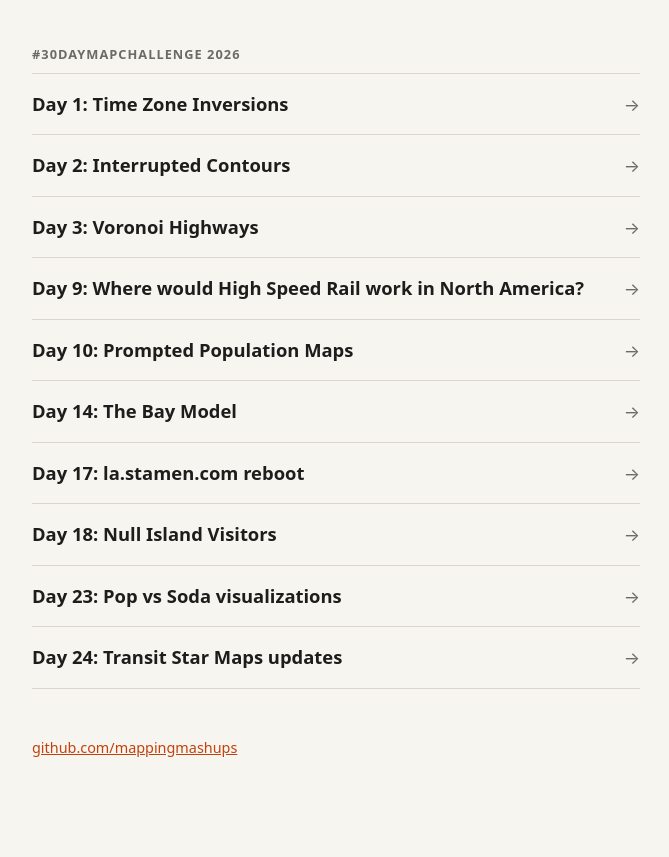
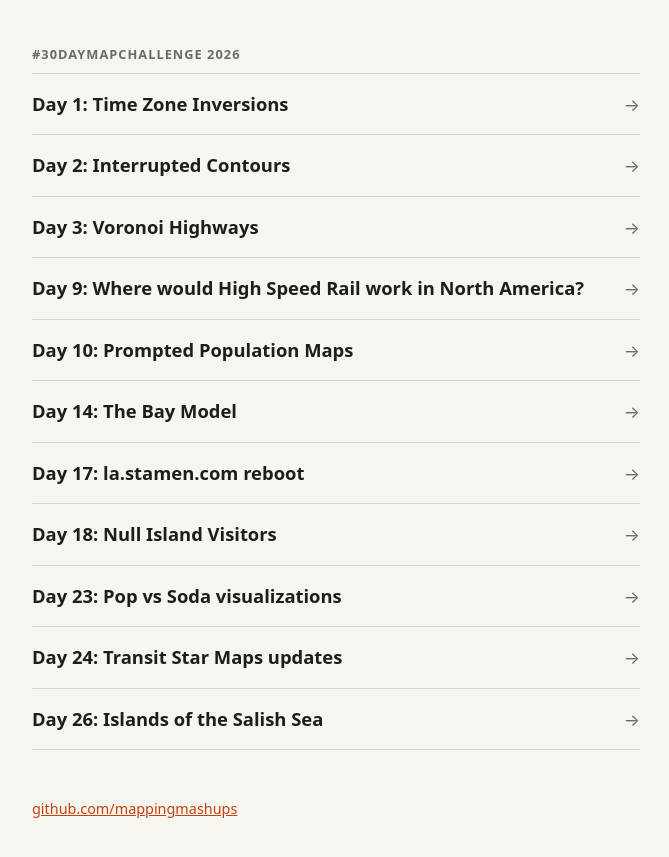
Before and after one commit to mappingmashups/mappingmashups.github.io, a plain HTML site: page index.html in a window 1280 px wide. Shown: the part 141-998 px from the top of the page, without its empty margins (304-973 px from the left). Before the commit the page ends 948 px from the top, so only its background shows below. Drawn offline with Linux system fonts and the light colour scheme.

Commit message:
Add Day 26: Islands of the Salish Sea
Co-Authored-By: Claude Opus 5.5 <noreply@anthropic.com>
Claude-Session: https://claude.ai/code/session_01JpWq1ijw2ipgVXYhiHY2AH

```diff
--- a/index.html
+++ b/index.html
@@ -135,6 +135,12 @@
             <span class="arrow" aria-hidden="true">→</span>
           </a>
         </li>
+        <li>
+          <a href="https://mappingmashups.github.io/islands-of-the-salish-sea/">
+            <span class="name">Day 26: Islands of the Salish Sea</span>
+            <span class="arrow" aria-hidden="true">→</span>
+          </a>
+        </li>
       </ul>
     </section>
 
```
